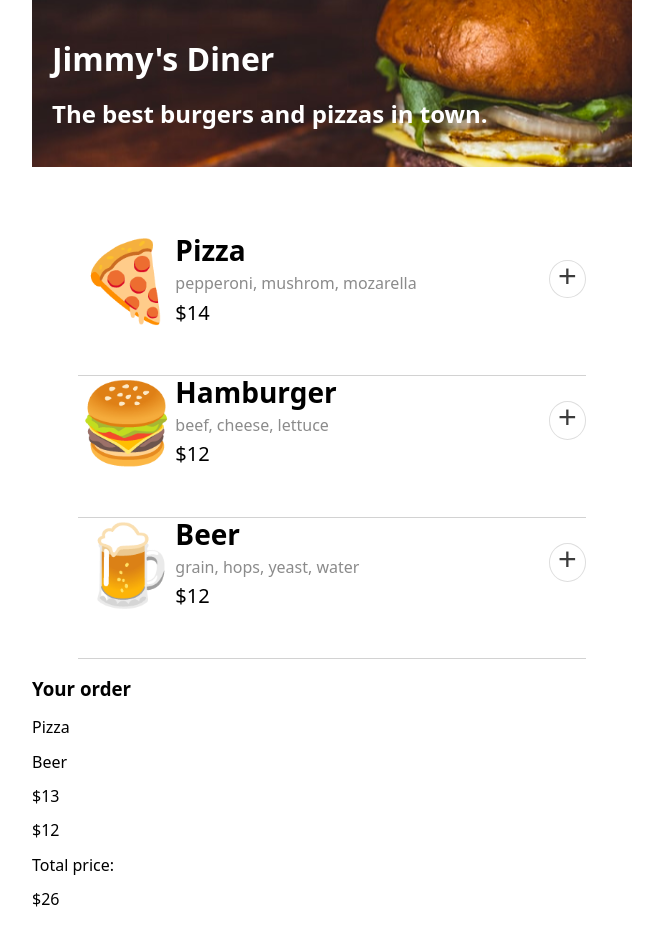
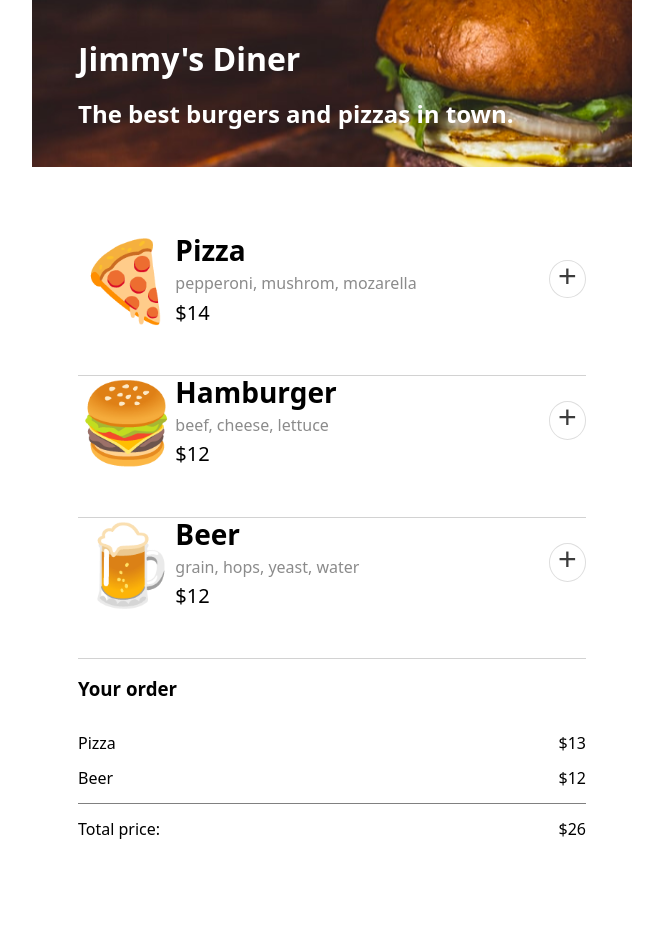
Before and after one commit to frnpcc/ordering-app, a website built with Vite: page index.html in a window 1280 px wide. Shown: the whole page, without its empty margins (308-971 px from the left). After the commit the page ends 854 px from the top, so only its background shows below. Built offline with nearby package versions, Linux system fonts and the light colour scheme; a web font is replaced by a local one.

Commit message:
add container class && styles for order details section

```diff
--- a/index.css
+++ b/index.css
@@ -2,6 +2,11 @@ body {
     width: 600px;
     margin: 0 auto;
     font-family: "Smythe", system-ui;
+}
+
+.container {
+  width: 508px;
+  margin: 0 auto;
 }
 
 h1, h2 {
@@ -12,7 +17,7 @@ header {
   background-image: url(/images/header.png);
   background-size: cover;
   background-position: center;
-  padding: 20px;
+  padding: 20px 0;
   margin-bottom: 67px;
 }
 
@@ -21,7 +26,6 @@ header {
   justify-content: space-between;
   align-items: center;
   border-bottom: 1px solid #D2D2D2;
-  margin: 0 46px;
   padding-bottom: 51px;
 }
 
@@ -56,3 +60,12 @@ header {
   color: #8B8B8B;
   margin: 0 0 8px 0;
 }
+
+.order-info, .order-total {
+  display: flex;
+  justify-content: space-between;
+}
+
+.order-info {
+  border-bottom: 1px solid grey;
+}
```
